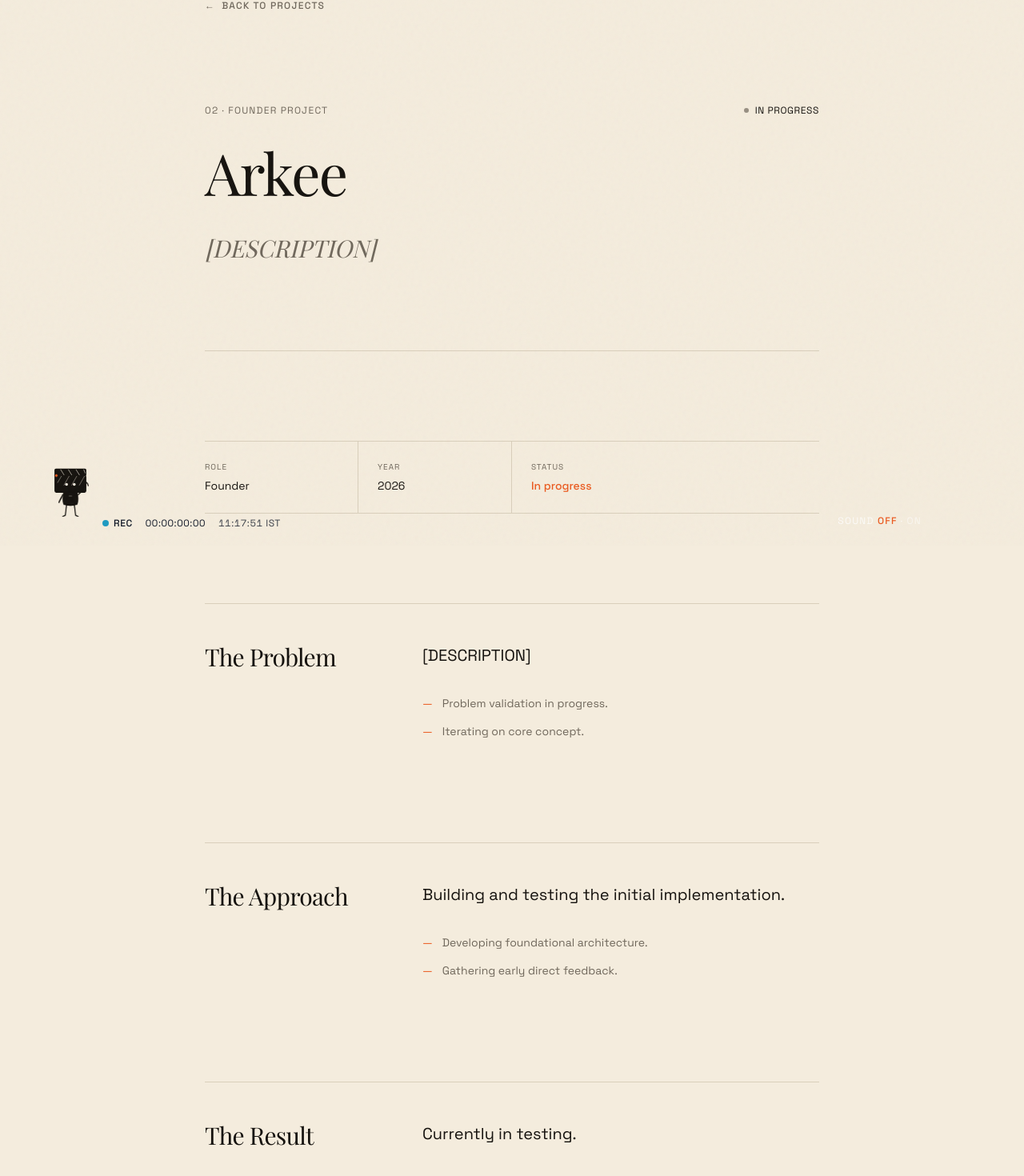
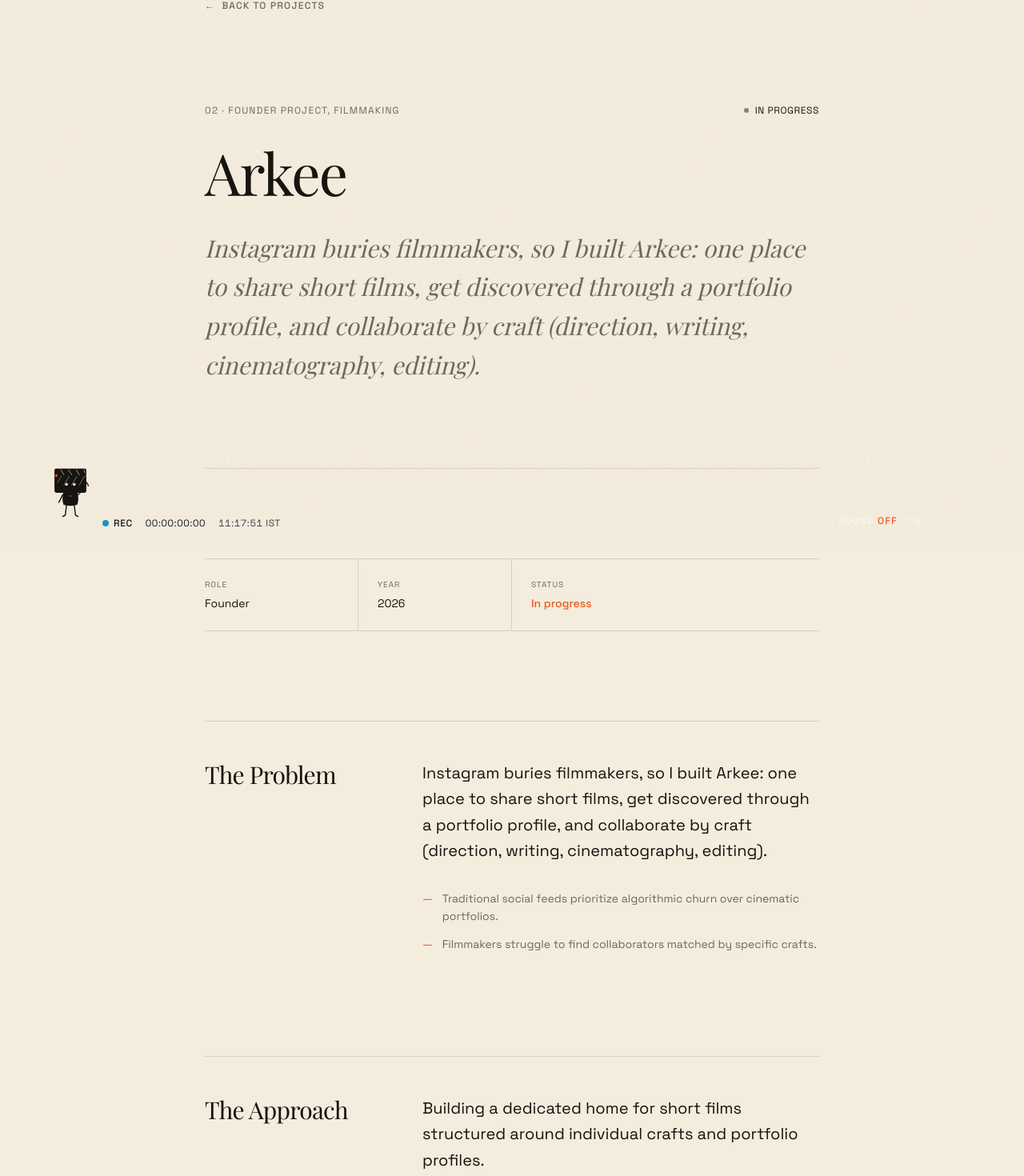
Before and after one commit to kartheekakula/kartheek-portfolio, a Next.js app: page /work/arkee in a window 1280 px wide. Shown: the part 118-1588 px from the top of the page at 80% size. Built offline with nearby package versions, Linux system fonts and the light colour scheme.

Commit message:
feat: populate real portfolio content, Arkee founder details, night photos with face positioning, and contact highlights

```diff
--- a/src/app/opengraph-image.tsx
+++ b/src/app/opengraph-image.tsx
@@ -1,4 +1,5 @@
 import { ImageResponse } from "next/og";
+import { content } from "@/data/content";
 
 export const alt = "Kartheek";
 export const size = {
@@ -66,7 +67,7 @@ export default async function OGImage() {
           </h1>
           <p
             style={{
-              fontSize: "36px",
+              fontSize: "32px",
               fontStyle: "italic",
               color: "#6F675B",
               margin: 0,
@@ -74,7 +75,7 @@ export default async function OGImage() {
               lineHeight: 1.35,
             }}
           >
-            [HERO STATEMENT]
+            {content.heroStatement}
           </p>
         </div>
 
--- a/src/app/page.tsx
+++ b/src/app/page.tsx
@@ -1,3 +1,4 @@
+import Image from "next/image";
 import { content } from "@/data/content";
 import { AboutSection } from "@/components/sections/about-section";
 import { ProjectsSection } from "@/components/sections/projects-section";
@@ -12,14 +13,26 @@ export default function Home() {
       {/* Light Cream: Hero & About */}
       <div className="w-full max-w-6xl mx-auto px-6 pt-24 pb-16 sm:px-12 md:px-20 lg:px-32 flex flex-col gap-24">
         {/* Hero / Identity */}
-        <header className="flex flex-col gap-8 pt-8 md:pt-16 border-b border-line pb-16 md:pb-24">
-          <div className="flex flex-col gap-6">
+        <header className="grid grid-cols-1 lg:grid-cols-12 gap-12 lg:gap-16 items-start pt-8 md:pt-16 border-b border-line pb-16 md:pb-24">
+          <div className="lg:col-span-8 flex flex-col gap-6">
             <h1 className="text-4xl sm:text-6xl md:text-7xl lg:text-8xl font-normal tracking-tight text-ink leading-[1.02] font-serif">
               {content.name}
             </h1>
             <p className="font-serif italic text-2xl sm:text-3xl md:text-4xl text-muted leading-snug max-w-3xl font-normal">
               {content.heroStatement}
             </p>
+          </div>
+          <div className="lg:col-span-4 flex flex-col gap-3">
+            <div className="relative aspect-[3/4] w-full max-w-xs mx-auto lg:max-w-none border border-line bg-surface overflow-hidden">
+              <Image
+                src="/images/portrait.jpg"
+                alt="Portrait of Kartheek"
+                fill
+                sizes="(max-width: 1024px) 100vw, 30vw"
+                className="object-cover object-[center_30%] grayscale contrast-125 opacity-90 transition-all duration-500 hover:grayscale-0 hover:contrast-100 hover:opacity-100"
+                priority
+              />
+            </div>
           </div>
         </header>
 
--- a/src/components/mascot/useMascotState.ts
+++ b/src/components/mascot/useMascotState.ts
@@ -24,10 +24,6 @@ const SPEECH_LINES = [
   "cut. one more take?",
   "hire him",
   "nice scroll",
-  "scene 04, take 1",
-  "quiet on set",
-  "1080p, 24fps",
-  "sharp focus",
 ];
 
 export function useMascotState() {
--- a/src/components/sections/about-section.tsx
+++ b/src/components/sections/about-section.tsx
@@ -68,21 +68,21 @@ export function AboutSection() {
         >
           <p
             ref={textRef}
-            className="font-serif italic text-2xl sm:text-3xl md:text-4xl lg:text-[40px] text-ink font-normal leading-[1.25] tracking-tight will-change-[transform,opacity]"
+            className="font-serif italic text-2xl sm:text-3xl md:text-4xl lg:text-[36px] text-ink font-normal leading-[1.3] tracking-tight will-change-[transform,opacity]"
           >
             {content.aboutText}
           </p>
         </div>
 
-        {/* Right: Portrait Photo */}
+        {/* Right: About Photo (Full Color, center 30%) */}
         <div className="lg:col-span-5 flex flex-col gap-3">
           <div className="relative aspect-[3/4] w-full max-w-sm mx-auto lg:max-w-none border border-line bg-surface overflow-hidden">
             <Image
-              src="/images/potrait.jpeg"
-              alt="Portrait of Kartheek"
+              src="/images/about.jpg"
+              alt="Kartheek standing in front of a cafe sign at night"
               fill
               sizes="(max-width: 1024px) 100vw, 40vw"
-              className="object-cover grayscale contrast-125 opacity-90 transition-opacity hover:opacity-100"
+              className="object-cover object-[center_30%]"
               priority
             />
           </div>
--- a/src/components/sections/contact-section.tsx
+++ b/src/components/sections/contact-section.tsx
@@ -73,10 +73,11 @@ export function ContactSection() {
         </h2>
       </div>
 
-      {/* Headline Placeholder */}
-      <div className="flex flex-col gap-8 max-w-4xl">
+      {/* Headline */}
+      <div className="flex flex-col gap-4 max-w-4xl">
         <h2 className="font-serif italic text-3xl sm:text-5xl md:text-6xl lg:text-7xl text-ink font-normal leading-[1.08] tracking-tight">
-          {content.contactLine}
+          <span className="block">{content.contactLine.line1}</span>
+          <span className="block text-tangerine">{content.contactLine.line2}</span>
         </h2>
       </div>
 
--- a/src/components/sections/experience-section.tsx
+++ b/src/components/sections/experience-section.tsx
@@ -131,13 +131,25 @@ export function ExperienceSection() {
                 </div>
 
                 {/* Organization & Place */}
-                <div className="font-sans text-xs text-muted uppercase tracking-wider flex items-center gap-2">
+                <div className="font-sans text-xs text-muted uppercase tracking-wider flex flex-wrap items-center gap-2">
                   <span>{item.org}</span>
                   {item.place && (
                     <>
                       <span className="text-muted/40">·</span>
                       <span className="text-muted/80">{item.place}</span>
                     </>
+                  )}
+                  {item.tags && item.tags.length > 0 && (
+                    <div className="flex flex-wrap items-center gap-1.5 sm:ml-2">
+                      {item.tags.map((tag) => (
+                        <span
+                          key={tag}
+                          className="font-sans text-[10px] uppercase tracking-wider text-tangerine border border-tangerine/30 px-1.5 py-0.5"
+                        >
+                          {tag}
+                        </span>
+                      ))}
+                    </div>
                   )}
                 </div>
 
@@ -189,11 +201,13 @@ export function ExperienceSection() {
       </div>
 
       {/* Closing Note */}
-      <div className="border-t border-line pt-10 md:pt-14 pb-2">
-        <p className="font-serif text-xl sm:text-2xl md:text-3xl text-muted font-normal italic leading-relaxed max-w-2xl">
-          {experienceClosingNote}
-        </p>
-      </div>
+      {experienceClosingNote && (
+        <div className="border-t border-line pt-10 md:pt-14 pb-2">
+          <p className="font-serif text-xl sm:text-2xl md:text-3xl text-muted font-normal italic leading-relaxed max-w-2xl">
+            {experienceClosingNote}
+          </p>
+        </div>
+      )}
     </section>
   );
 }
--- a/src/data/content.ts
+++ b/src/data/content.ts
@@ -49,6 +49,7 @@ export interface Experience {
   org: string;
   place?: string;
   period: string;
+  tags?: string[];
   bullets: string[];
 }
 
@@ -92,8 +93,11 @@ export interface PortfolioContent {
   email: string;
   heroStatement: string;
   aboutText: string;
-  contactLine: string;
-  experienceClosingNote: string;
+  contactLine: {
+    line1: string;
+    line2: string;
+  };
+  experienceClosingNote?: string;
   projects: Project[];
   skills: SkillCategory[];
   experience: Experience[];
@@ -106,10 +110,14 @@ export interface PortfolioContent {
 export const content: PortfolioContent = {
   name: "Kartheek",
   email: "kartheekav29@gmail.com",
-  heroStatement: "[HERO STATEMENT]",
-  aboutText: "[ABOUT STATEMENT]",
-  contactLine: "[CONTACT STATEMENT]",
-  experienceClosingNote: "[CLOSING NOTE]",
+  heroStatement:
+    "I'm Kartheek Akula, a builder based in India. I come from the intersection of tech and creativity, bringing my creative vision and technical capabilities to the table.",
+  aboutText:
+    "I'm a CS undergrad with a strong focus on building fast, functional and genuinely useful products. I've interned at Alfaleus, led the entrepreneurship club, and done freelance video editing. I'm a curious mind with a weird fascination for building things better, turning rough sketches into clean working products.",
+  contactLine: {
+    line1: "Got a role, a product or a rough idea?",
+    line2: "Let's build something useful.",
+  },
 
   projects: [
     {
@@ -161,35 +169,38 @@ export const content: PortfolioContent = {
       numeral: "02",
       slug: "arkee",
       title: "Arkee",
-      category: "Founder project",
+      category: "Founder Project, Filmmaking",
       badge: "Founder project",
       status: "In progress",
       year: "2026",
-      description: "[DESCRIPTION]",
-      tags: [],
+      description:
+        "Instagram buries filmmakers, so I built Arkee: one place to share short films, get discovered through a portfolio profile, and collaborate by craft (direction, writing, cinematography, editing).",
+      tags: ["Filmmaking", "Community", "Product"],
       previewImage: "/images/projects/arkee.jpg",
       caseStudy: {
         role: "Founder",
         year: "2026",
         status: "In progress",
         problem: {
-          summary: "[DESCRIPTION]",
+          summary:
+            "Instagram buries filmmakers, so I built Arkee: one place to share short films, get discovered through a portfolio profile, and collaborate by craft (direction, writing, cinematography, editing).",
           details: [
-            "Problem validation in progress.",
-            "Iterating on core concept.",
+            "Traditional social feeds prioritize algorithmic churn over cinematic portfolios.",
+            "Filmmakers struggle to find collaborators matched by specific crafts.",
           ],
         },
         approach: {
-          summary: "Building and testing the initial implementation.",
+          summary:
+            "Building a dedicated home for short films structured around individual crafts and portfolio profiles.",
           details: [
-            "Developing foundational architecture.",
-            "Gathering early direct feedback.",
+            "Craft-based profiles highlighting direction, writing, cinematography, and editing.",
+            "Distraction-free film viewing focused on creative craft.",
           ],
         },
         result: {
-          summary: "Currently in testing.",
+          summary: "Currently in progress and being tested with filmmakers.",
           details: [
-            "Evaluating whether the solution works as intended.",
+            "Validating portfolio and discovery workflows with early creators.",
           ],
         },
       },
@@ -223,10 +234,10 @@ export const content: PortfolioContent = {
     {
       role: "Founder",
       org: "Arkee",
-      place: "Self-started",
-      period: "2026 – Present",
+      period: "2026",
+      tags: ["Startup", "Product", "Filmmaking"],
       bullets: [
-        "A startup I am building and testing. I do not know yet if it will work, but I built it.",
+        "Built a platform where filmmakers share short films, get discovered through a portfolio profile, and collaborate by craft.",
       ],
     },
     {
@@ -289,29 +300,24 @@ export const content: PortfolioContent = {
 
   socials: [
     {
+      platform: "GitHub",
+      label: "GitHub",
+      href: "https://github.com/kartheekakula",
+    },
+    {
       platform: "LinkedIn",
       label: "LinkedIn",
       href: "https://www.linkedin.com/in/kartheek-akula-648082322",
     },
     {
+      platform: "Instagram",
+      label: "Instagram",
+      href: "https://www.instagram.com/kartheekakulaa",
+    },
+    {
       platform: "Email",
       label: "Email",
       href: "mailto:kartheekav29@gmail.com",
-    },
-    {
-      platform: "GitHub",
-      label: "GitHub",
-      href: "TODO",
-    },
-    {
-      platform: "Instagram",
-      label: "Instagram",
-      href: "TODO",
-    },
-    {
-      platform: "YouTube",
-      label: "YouTube",
-      href: "TODO",
     },
   ],
 
```
Also changed, not shown: public/images/about.jpg (added).
